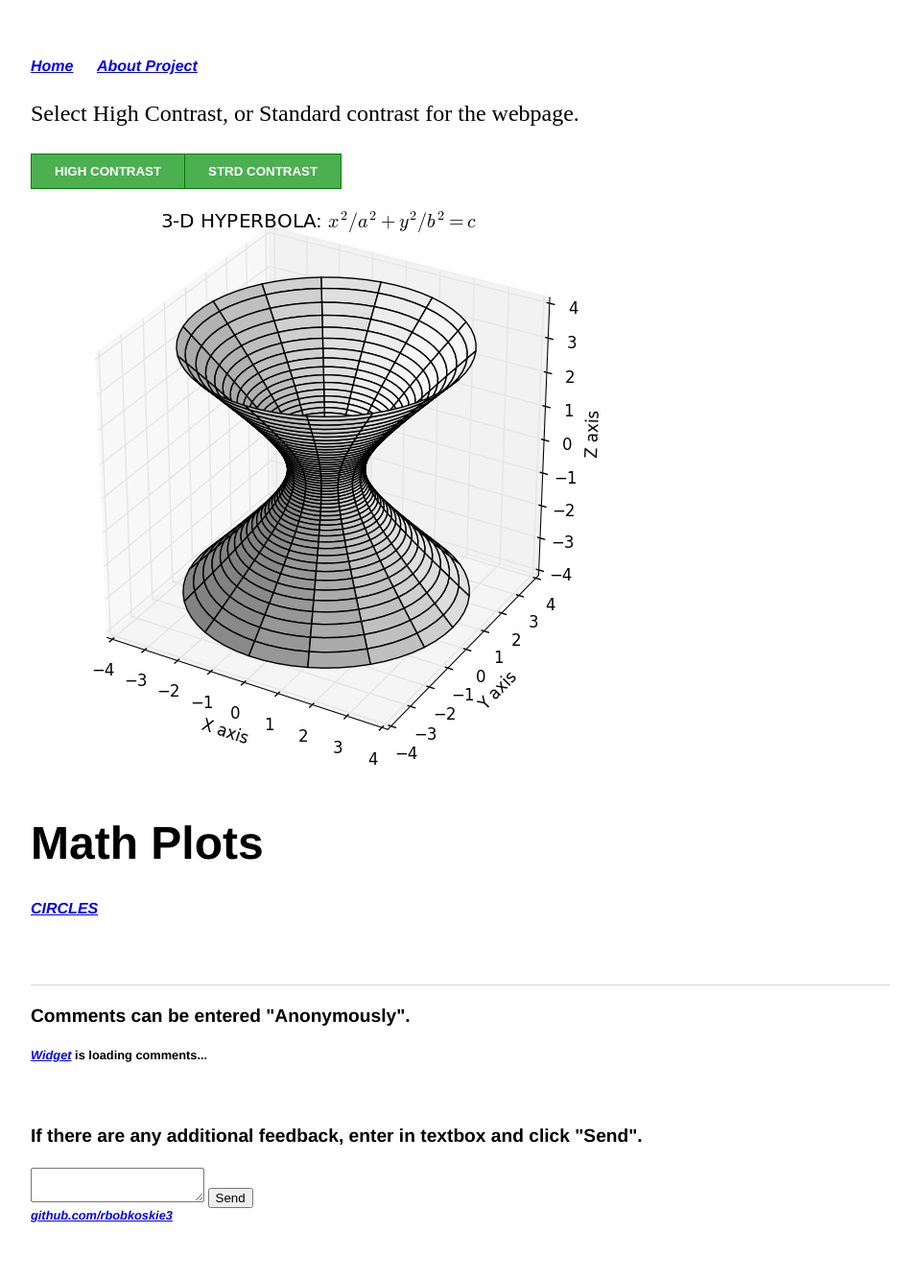
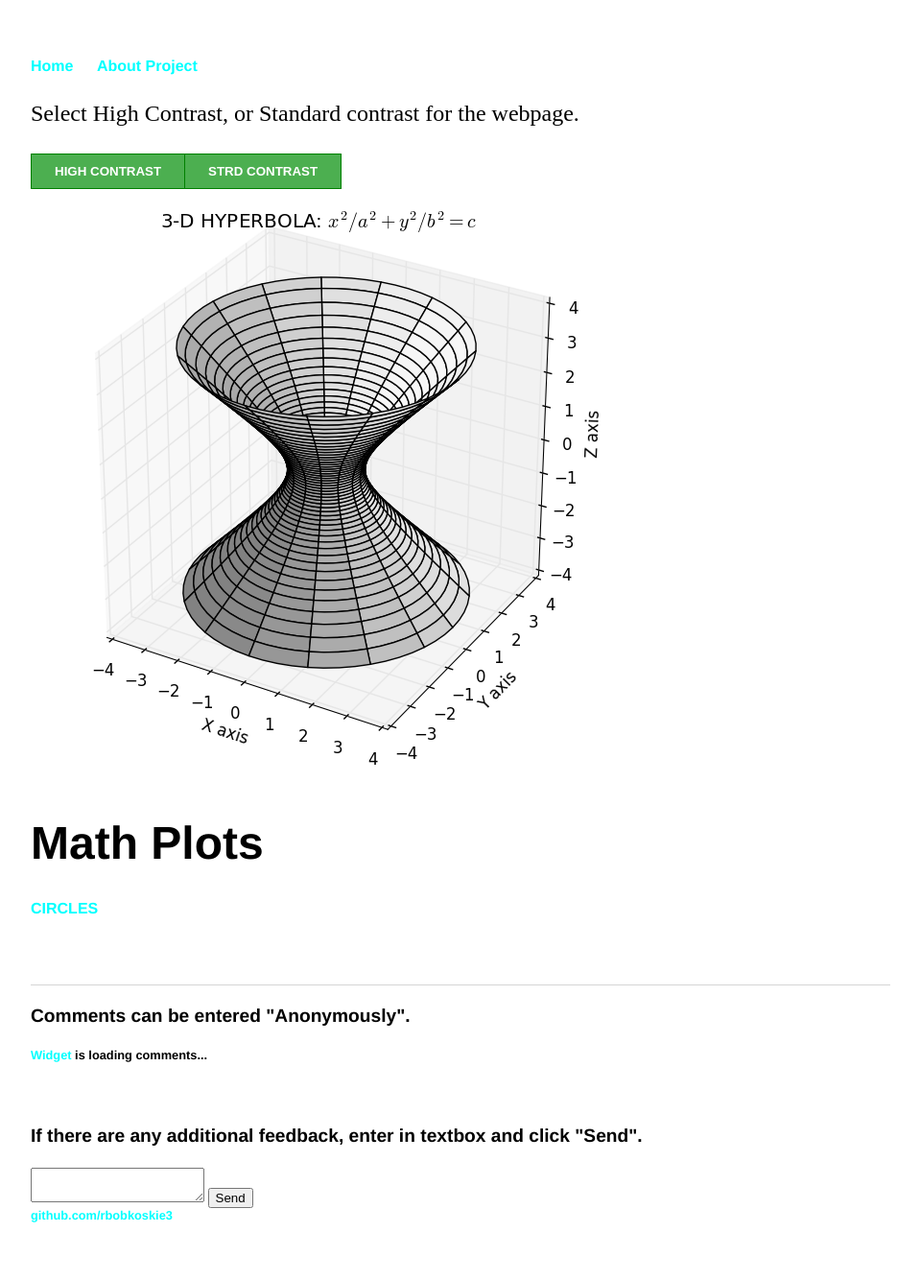
Before and after one commit to rbobkoskie3/rbobkoskie3.github.io, a Jekyll site: the page built from index.html, in a window 1280 px wide. Shown: the whole page at 96% size, without its empty margins (160-1119 px from the left). Built offline with Jekyll 4.4.1, drawn with Linux system fonts in a browser that asks for light colours; a style sheet for code colours, icons or effects is not loaded.

Commit message:
Update main.css

```diff
--- a/css/main.css
+++ b/css/main.css
@@ -13,8 +13,8 @@ nav ul li, footer ul li {
     margin-right: 20px;
 }
 a {
-    font-style: italic;
-    font-weight: bold;
+    text-decoration: none;
+    color: #00FFFF;
 }
 a:hover {
     text-decoration: underline;
```
